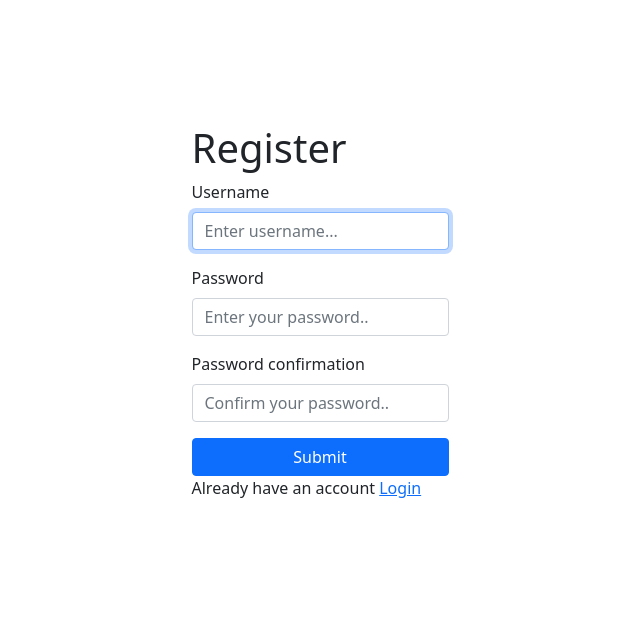
After one commit to DewCX/django-photo-album, a Django app: page /register/ in a window 1280 px wide. The commit adds this page. Shown: the top 639 px of the page, without its empty margins (320-960 px from the left). Run offline with Django 3.2, Linux system fonts and the light colour scheme.

Commit message:
#Login , Logout, Register

```diff
--- /dev/null
+++ b/photo_album_con/photos/forms.py
@@ -0,0 +1,15 @@
+from django.forms import ModelForm
+from django.contrib.auth.models import User
+from django.contrib.auth.forms import UserCreationForm
+
+
+class CustomUserCreationForm(UserCreationForm):
+    class Meta:
+        model = User
+        fields = ['username', 'password1', 'password2']
+
+    def __init__(self, *args, **kwargs):
+        super(CustomUserCreationForm, self).__init__(*args, **kwargs)
+        self.fields['username'].widget.attrs.update({'class':'form-control', 'placeholder':'Enter username...'})
+        self.fields['password1'].widget.attrs.update({'class':'form-control', 'placeholder':'Enter your password..'})
+        self.fields['password2'].widget.attrs.update({'class':'form-control', 'placeholder':'Confirm your password..'})
--- a/photo_album_con/photos/templates/photos/gallery.html
+++ b/photo_album_con/photos/templates/photos/gallery.html
@@ -29,6 +29,10 @@
         <div class="row">
             <div class="col-md-3">
 
+                {% if request.user.is_authenticated %}
+                    <p>Hello , <strong>{{request.user}}</strong></p>
+                {% endif %}
+
                 <div class="card">
                     <div class="card-header">
                         Categories
@@ -48,6 +52,8 @@
                         {% endfor %}
 
                         <a href="{% url 'add' %}" class="btn btn-dark btn-block btn-sm m-1">Add Photo</a>
+
+                        <a href="{% url 'logout' %}" class="btn btn-dark btn-block btn-sm m-1">Logout</a>
                     </ul>
                 </div>
 
--- /dev/null
+++ b/photo_album_con/photos/templates/photos/login_register.html
@@ -0,0 +1,74 @@
+<!DOCTYPE html>
+<html lang="en">
+<head>
+    <meta charset="UTF-8">
+    <meta http-equiv="X-UA-Compatible" content="IE=edge">
+    <meta name="viewport" content="width=device-width, initial-scale=1.0">
+
+    <title>Login | Register</title>
+
+
+    <!-- Bootstrap CSS -->
+    <link href="https://cdn.jsdelivr.net/npm/bootstrap@5.0.2/dist/css/bootstrap.min.css" rel="stylesheet" integrity="sha384-EVSTQN3/azprG1Anm3QDgpJLIm9Nao0Yz1ztcQTwFspd3yD65VohhpuuCOmLASjC" crossorigin="anonymous">
+
+    <style>
+
+        .login-wrapper{
+            display: flex;
+            height: 80vh;
+            align-items: center;
+            justify-content: center;
+        }
+
+        .form{
+            width: 600px;
+        }
+
+    </style>
+
+</head>
+<body>
+
+    <div class="container">
+        <div class="login-wrapper">
+
+            {% if page == 'login' %}
+            <form class="form" method="POST">
+                {% csrf_token %}
+                <h1>Login</h1>
+                <h4>Login to view photos and share with your friends</h4>
+                <div class="mb-3">
+                    <label class="form-label">Username</label>
+                    <input type="text" class="form-control" name="username">
+                </div>
+                <div class="mb-3">
+                    <label for="exampleInputPassword1" class="form-label">Password</label>
+                    <input type="password" class="form-control" id="exampleInputPassword1" name="password">
+                </div>
+                <button type="submit" class="btn btn-primary">Submit</button>
+                <p>Don't have an account
+                    <a href="{% url 'register' %}">Register</a>
+                </p>
+            </form>
+            {% else %}
+                <form action="" method="post">
+                    <h1>Register</h1>
+                    {% csrf_token %}
+
+                    {% for field in form %}
+                    <div class="mb-3">
+                        <label for="exampleInputPassword1" class="form-label">{{field.label}}</label>
+                        {{field}}
+                    </div>
+                    {% endfor %}
+
+                    <button type="submit" class="btn btn-primary w-100">Submit</button>
+                    <p>Already have an account
+                        <a href="{% url 'login' %}">Login</a>
+                    </p>
+                </form>
+            {% endif %}
+        </div>
+    </div>
+</body>
+</html>
--- a/photo_album_con/photos/urls.py
+++ b/photo_album_con/photos/urls.py
@@ -2,6 +2,10 @@ from django.urls import path
 from . import views
 
 urlpatterns = [
+    path('login/', views.loginUser, name='login'),
+    path('logout/', views.logoutUser, name='logout'),
+    path('register/', views.registerUser, name='register'),
+
     path('', views.gallery, name='gallery'),
     path('photo/<str:pk>/', views.viewPhoto, name='photo'),
     path('add/', views.addPhoto, name='add'),
--- a/photo_album_con/photos/views.py
+++ b/photo_album_con/photos/views.py
@@ -1,9 +1,63 @@
 from django.shortcuts import render, redirect
 from .models import Category, Photo
+
+#For authenticate
+from django.contrib.auth import authenticate, login, logout
+from django.contrib.auth.decorators import login_required
+from .forms import CustomUserCreationForm
+
+
+#Login
+def loginUser(request):
+    page = 'login'
+    if request.method == 'POST':
+        username = request.POST['username']
+        password = request.POST['password']
+
+        user = authenticate(request, username=username, password=password)
+
+        if user is not None:
+            login(request, user)
+            return redirect('gallery')
+
+    return render(request, 'photos/login_register.html', {'page':page})
+
+#Logout
+def logoutUser(request):
+    logout(request)
+    return redirect('login')
+
+
+#Register
+def registerUser(request):
+    page = 'register'
+    form = CustomUserCreationForm()
+
+    if request.method == 'POST':
+        form = CustomUserCreationForm(request.POST)
+        if form.is_valid():
+            user = form.save(commit=False)
+            user.save()
+
+            user = authenticate(request, username=user.username, password=request.POST['password1'])
+
+            if user is not None:
+                login(request, user)
+                return redirect('gallery')
+
+
+    context={
+        'form':form,
+        'page':page
+    }
+
+    return render(request, 'photos/login_register.html', context)
+
 
 
 
 #Homepage
+@login_required(login_url='login')
 def gallery(request):
 
 #Filter By Categories
@@ -23,13 +77,17 @@ def gallery(request):
     return render(request, 'photos/gallery.html', context)
 
 
+
+
 #Detail page
+@login_required(login_url='login')
 def viewPhoto(request, pk):
     photo = Photo.objects.get(id = pk)
     return render(request, 'photos/photo_detail.html', {'photo':photo})
 
 
 #Adding new photo into gallery
+@login_required(login_url='login')
 def addPhoto(request):
     categories = Category.objects.all()
 
```
Also changed, not shown: photo_album_con/db.sqlite3.
